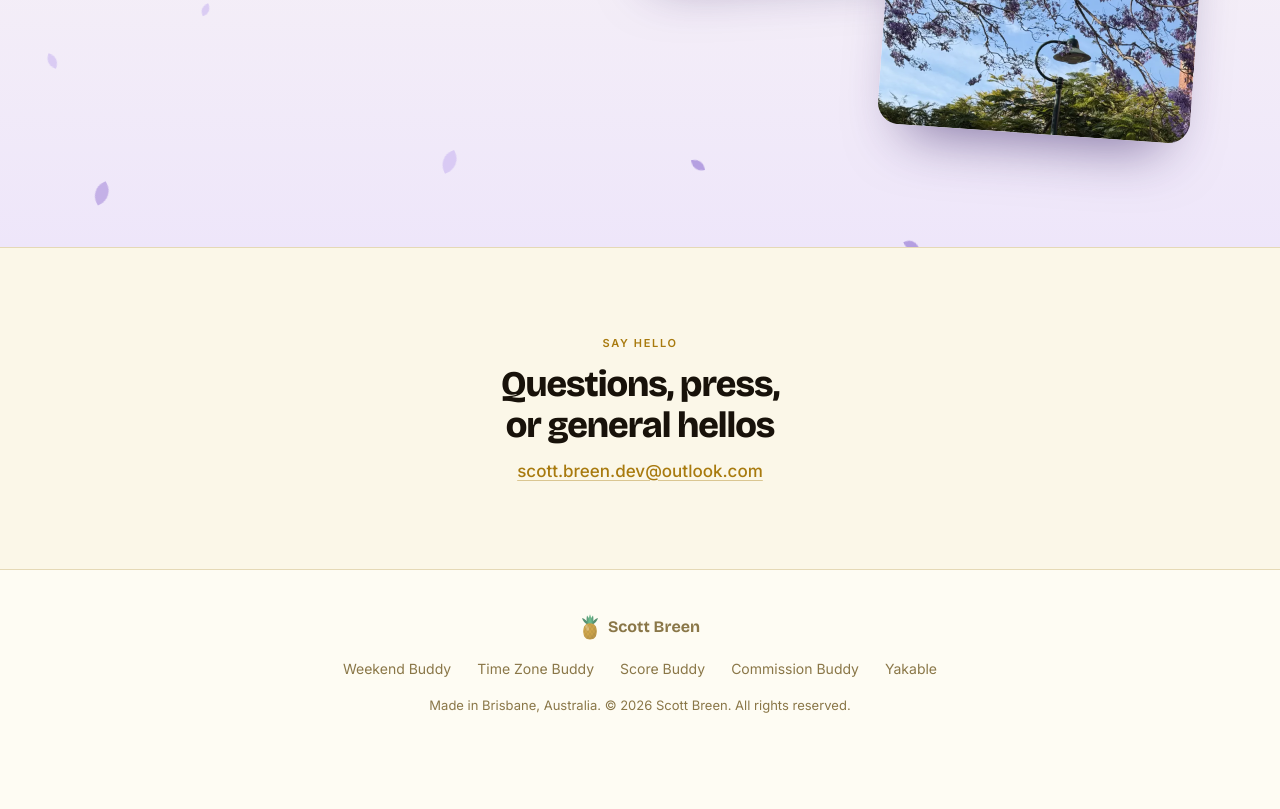
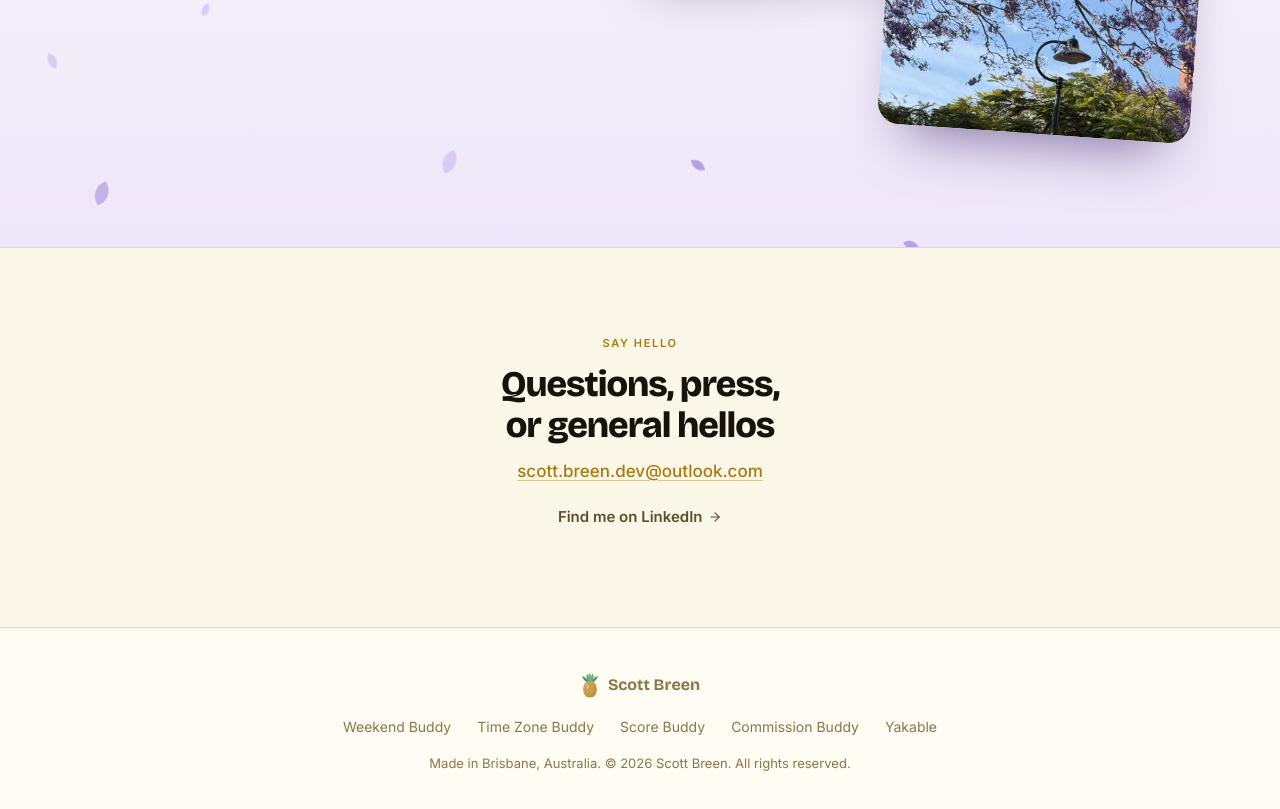
Before and after one commit to scottbreendev/scottbreendev.github.io, a plain HTML site: page index.html in a window 1280 px wide. Shown: the part 4084-4893 px from the top of the page. Before the commit the page ends 4841 px from the top, so only its background shows below. Drawn offline with nearby package versions, Linux system fonts and the light colour scheme.

Commit message:
Link to LinkedIn from the contact section
Co-Authored-By: Claude Opus 5.5 <noreply@anthropic.com>

```diff
--- a/css/styles.css
+++ b/css/styles.css
@@ -1173,6 +1173,28 @@ html.dark .theme-moon { display: none;  }
 .contact-link:hover {
   color: var(--color-brand-hover);
   text-decoration-color: var(--color-brand-hover);
+}
+
+
+.contact-more {
+  display: inline-flex;
+  align-items: center;
+  gap: 0.35rem;
+  min-height: 44px;
+  font-size: 0.9375rem;
+  font-weight: 600;
+  color: var(--color-text-secondary);
+  transition: gap 0.18s, color 0.18s;
+}
+
+.contact-more:hover {
+  gap: 0.55rem;
+  color: var(--color-brand);
+}
+
+.contact-more svg {
+  width: 14px;
+  height: 14px;
 }
 
 
--- a/index.html
+++ b/index.html
@@ -45,6 +45,7 @@
       "jobTitle": "App Developer",
       "description": "Independent app developer making the Buddy family — small, focused apps for iPhone and iPad.",
       "email": "scott.breen.dev@outlook.com",
+      "sameAs": ["https://www.linkedin.com/in/scottbreen/"],
       "address": {
         "@type": "PostalAddress",
         "addressLocality": "Brisbane",
@@ -660,6 +661,11 @@
       <a href="mailto:scott.breen.dev@outlook.com" class="contact-link">
         scott.breen.dev@outlook.com
       </a>
+      <a href="https://www.linkedin.com/in/scottbreen/" class="contact-more"
+        target="_blank" rel="me noopener noreferrer">
+        Find me on LinkedIn
+        <svg viewBox="0 0 24 24" aria-hidden="true"><use href="#arrow-right"/></svg>
+      </a>
     </div>
   </section>
 
```
